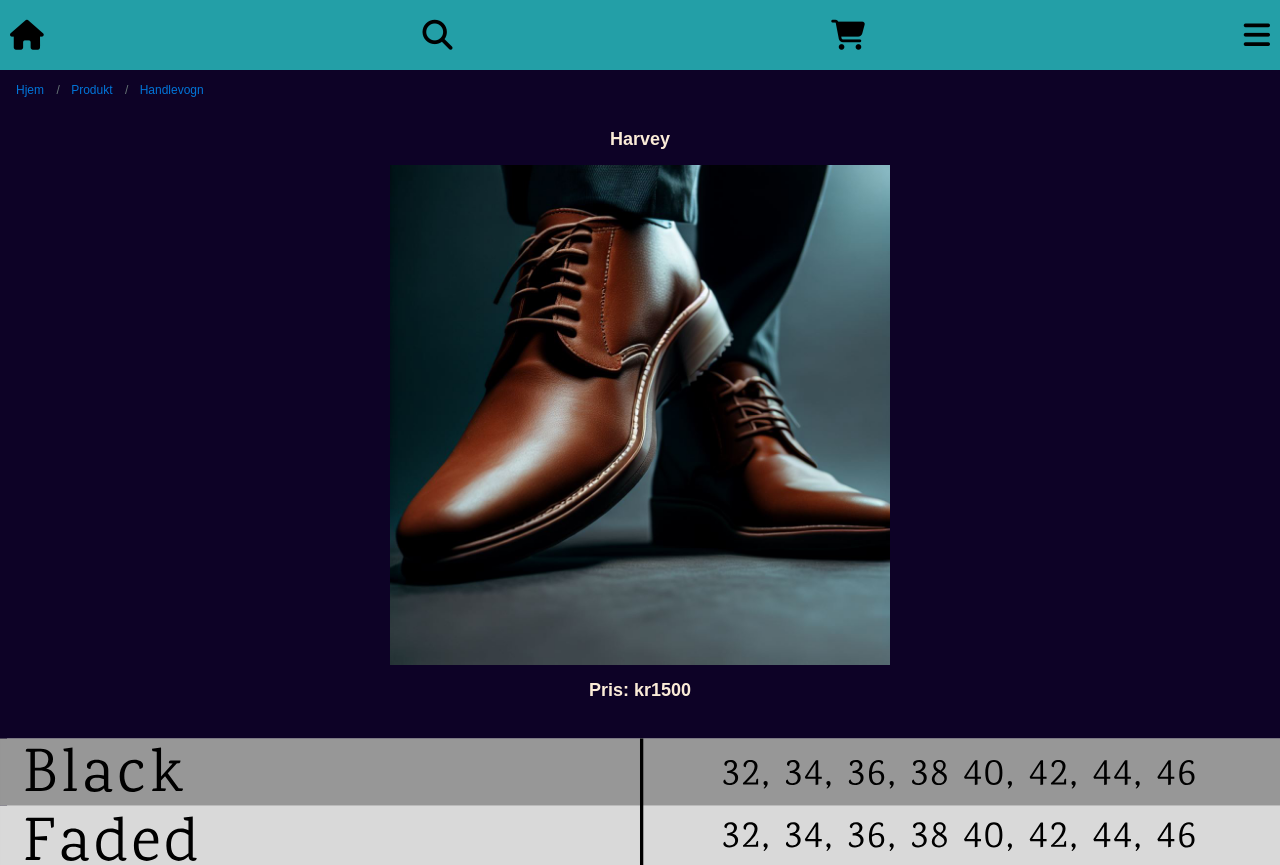
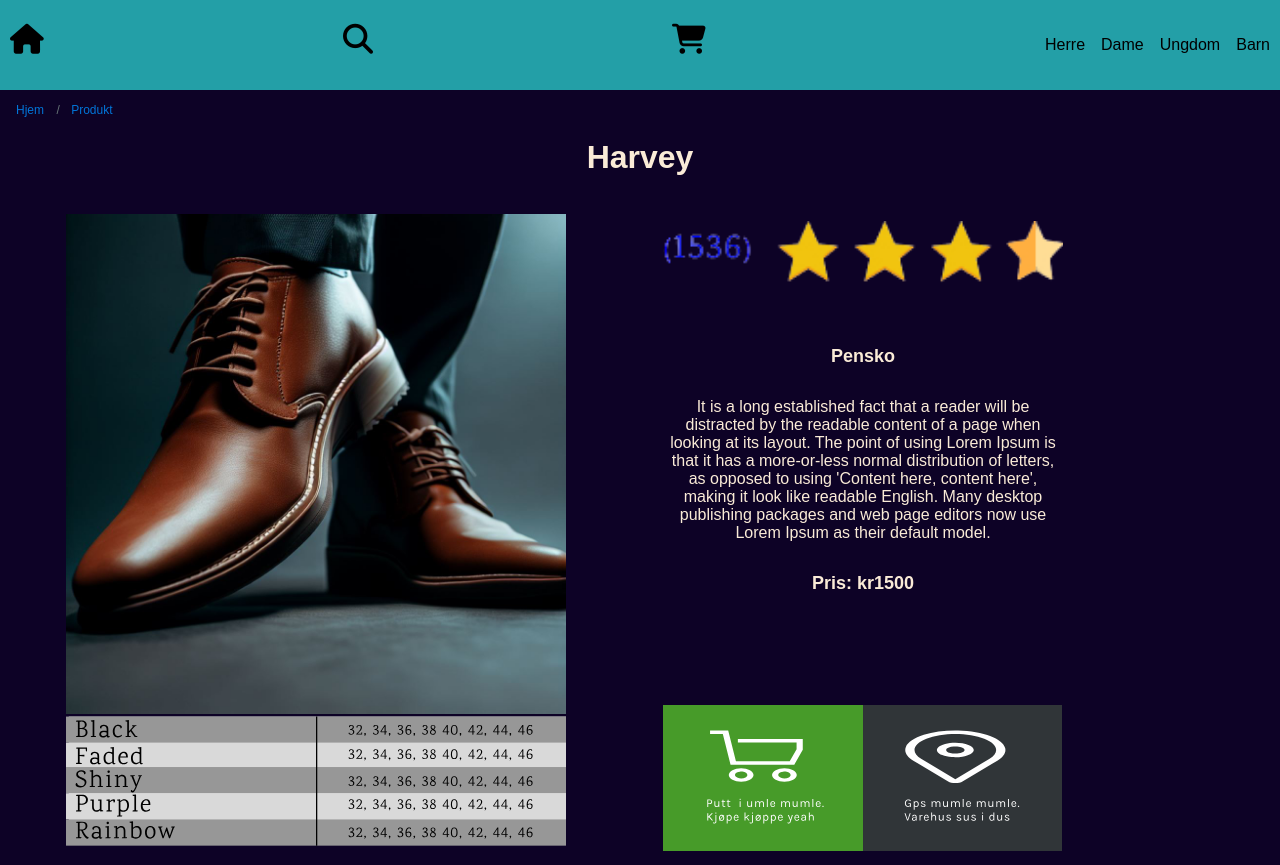
Before and after one commit to Robertjohiof/OBLIG3, a plain HTML site: page produkt.html in a window 1280 px wide. Shown: the top 865 px of the page. Drawn offline with Linux system fonts and the light colour scheme.

Commit message:
Snart ferdig omg, bare siste del av handlevogn

```diff
--- a/css/style.css
+++ b/css/style.css
@@ -15,8 +15,16 @@ header{
 
 }
 
+.desktop_meny{
+    display: none;
+}
+
 .full-width {
     width: 100%;
+}
+
+.type{
+    max-width: 500px;
 }
 
 .document-space {
@@ -64,6 +72,7 @@ ul.b_smule_sti li a:hover {
 .handle_firkant{
     background-color: #585858;
     margin: 2rem 0 0 0;
+    max-width: 500px;
 }
 
 .handle_firkant p{
@@ -201,9 +210,25 @@ article p{
 
 
 .handlegps{
-    display: grid;
-    grid-template-columns: 1fr 1fr;
+    display: flex;
+    flex-direction: column;
     max-width: 400px;
+    justify-content: center;
+}
+
+.handlegps p{
+    text-align: center;
+}
+
+.stjerner{
+    display: none;
+}
+
+.action_buttons{
+    display: flex;
+    flex-direction: row;
+    flex-wrap: nowrap;
+    margin: 1rem 0 0 0;
 }
 
 .lignende{
@@ -212,6 +237,7 @@ article p{
     font-size: smaller;
     background-color: #474747;
     margin: 0 0 3rem 0;
+    max-width: 500px;
 }
 
 .lignende_bilder{
@@ -219,6 +245,10 @@ article p{
     grid-template-columns: 1fr 1fr 1fr;
     column-gap: 25px;
     padding: 0.4rem 0.3rem;
+}
+
+.medlem{
+    display: none;
 }
 
 .footer{
@@ -270,6 +300,56 @@ form input{
         display: grid;
         grid-template-columns: 1fr 1fr;
         column-gap: 1rem;
+
+    }
+
+    .stjerner{
+        display: block;
+        margin: 0 0 3rem 0;
+    }
+
+    .action_buttons{
+        margin: 5rem 0 0 0;
+    }
+
+    .desktop_meny{
+        display: flex;
+
+    }
+
+    .desktop_meny ul{
+        display: flex;
+        flex-direction: row;
+        flex-wrap: nowrap;
+        gap: 1rem;
+
+    }
+
+    .desktop_meny li{
+        list-style: none;
+
+    }
+
+    .desktop_meny li a{
+        text-decoration: none;
+        color: black;
+    }
+
+    .hamburger-ikon{
+        display: none;
+    }
+
+    .handle_firkant{
+        margin: 2rem 0 0 4rem;
+    }
+
+    .medlem{
+        display: block;
+        margin: 2rem 0 5rem 6rem;
+    }
+
+    .buy_and_chat{
+        margin: 3rem 0 0 0;
     }
 
 
--- a/produkt.html
+++ b/produkt.html
@@ -18,27 +18,41 @@
                 <a href="handlevogn.html" class="logo">
                     <i class="fa-solid fa-cart-shopping"></i>
                 </a>
-                <a href="#" class="logo">
+                <a href="#" class="logo hamburger-ikon">
                     <i class="fa-solid fa-bars"></i>
                 </a>
+                <nav class="desktop_meny">
+                    <ul>
+                        <li>
+                            <a href="#">Herre</a>
+                        </li>
+                        <li>
+                            <a href="#">Dame</a>
+                        </li>
+                        <li>
+                            <a href="#">Ungdom</a>
+                        </li>
+                        <li>
+                            <a href="#">Barn</a>
+                        </li>
+                    </ul>
+                </nav>
         </header>
         <main>
-            <section>
             <ul class="b_smule_sti">
                 <li><a href="index.html">Hjem</a></li>
                 <li><a href="produkt.html">Produkt</a></li>
-                    <li><a href="handlevogn.html">Handlevogn</a></li>
             </ul>
+            <h1>Harvey</h1>
+            <section class="desktop_index">
                 <article>
-                    <h2>Harvey</h2>
                     <img src="img/herre.jpg" alt="Category for leathershoes">
-                    <h2>Pris: kr1500</h2>
+                    <img src="img/Group29.svg" alt="Type_og_str" class="full-width type">
                 </article>
-            </section>
-            <img src="img/Group29.svg" alt="Type_og_str" class="full-width type">
-            <section class="document-space">
+                <section class="document-space handlegps">
                     <article>
-                    <h3>Pensko</h3>
+                        <img src="img/stjerner.png" alt="User_reviews" class="stjerner">
+                        <h2>Pensko</h2>
                         <p>
                             It is a long established fact that a reader will be distracted by the
                             readable content of a page when looking at its layout. The point of using
@@ -46,15 +60,18 @@
                             as opposed to using 'Content here, content here', making it look like readable English.
                             Many desktop publishing packages and web page editors now use Lorem Ipsum as their default model.
                         </p>
+                        <h2>Pris: kr1500</h2>
                     </article>
-            </section>
-            <section class="document-space handlegps">
+                    <div class="action_buttons">
                         <a href="handlevogn.html">
                             <img src="img/Handlevogn.svg" alt="Til handlevogn" class="full-width">
                         </a>
                         <a href="#">
                             <img src="img/GPS.svg" alt="gps tegn" class="full-width">
                         </a>
+                    </div>
+                </section>
+
             </section>
         </main>
         <footer class="footer">
```
Also changed, not shown: handlevogn.html (+25 -3 lines), index.html (+17 -1 lines), img/Bli_medlem.png (added), img/stjerner.png (added). Lines whose indentation alone changed are shown as unchanged.
